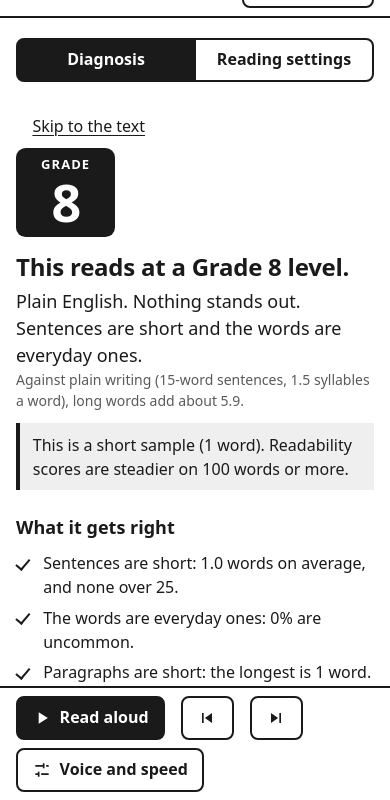
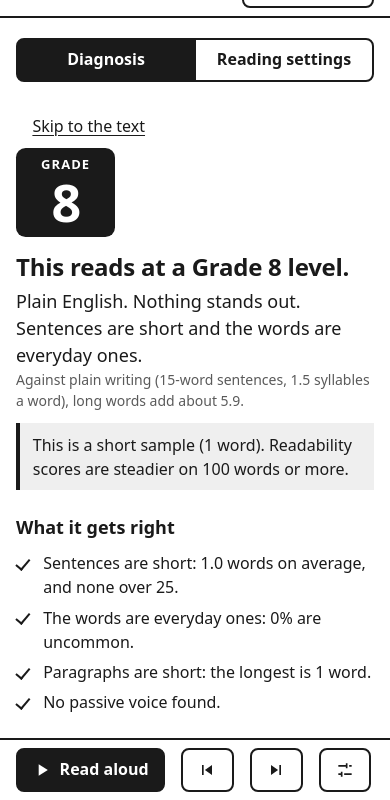
Before and after one commit to Dynamox-DEV677/legible, a website with bundled scripts: page index.html in a window 390 px wide. Both pictures are taken after typing "Sample" into the empty fields and a click on the button "Check this text". Shown: the part 44-844 px from the top of the page. Built offline with nearby package versions, Linux system fonts and the light colour scheme.

Commit message:
Keep the read-aloud bar to one line on a phone
Co-Authored-By: Claude Fable 5.2 <noreply@anthropic.com>

```diff
--- a/src/ui/reader.css
+++ b/src/ui/reader.css
@@ -843,6 +843,16 @@
   color: var(--lg-soft);
   font-size: 0.875em;
 }
+/* On a phone the button shows its icon only, so the bar stays on one line. Its words are
+   still there for screen readers. */
+.lg .lg-more-toggle span {
+  position: absolute;
+  width: 1px;
+  height: 1px;
+  overflow: hidden;
+  clip-path: inset(50%);
+  white-space: nowrap;
+}
 .lg-more {
   display: none;
   flex: 1 1 100%;
--- a/sw.js
+++ b/sw.js
@@ -4,7 +4,7 @@
 // from then on the app opens with no network at all. It only ever answers requests for
 // this site's own files, and it never sends anything anywhere.
 
-const VERSION = 'legible-2e7b4273283d';
+const VERSION = 'legible-98099727dfac';
 const FILES = [
   "./",
   "dist/bookmarklet.txt",
```
Also changed, not shown: dist/bookmarklet.txt, dist/legible.page.js, 1 other file.
